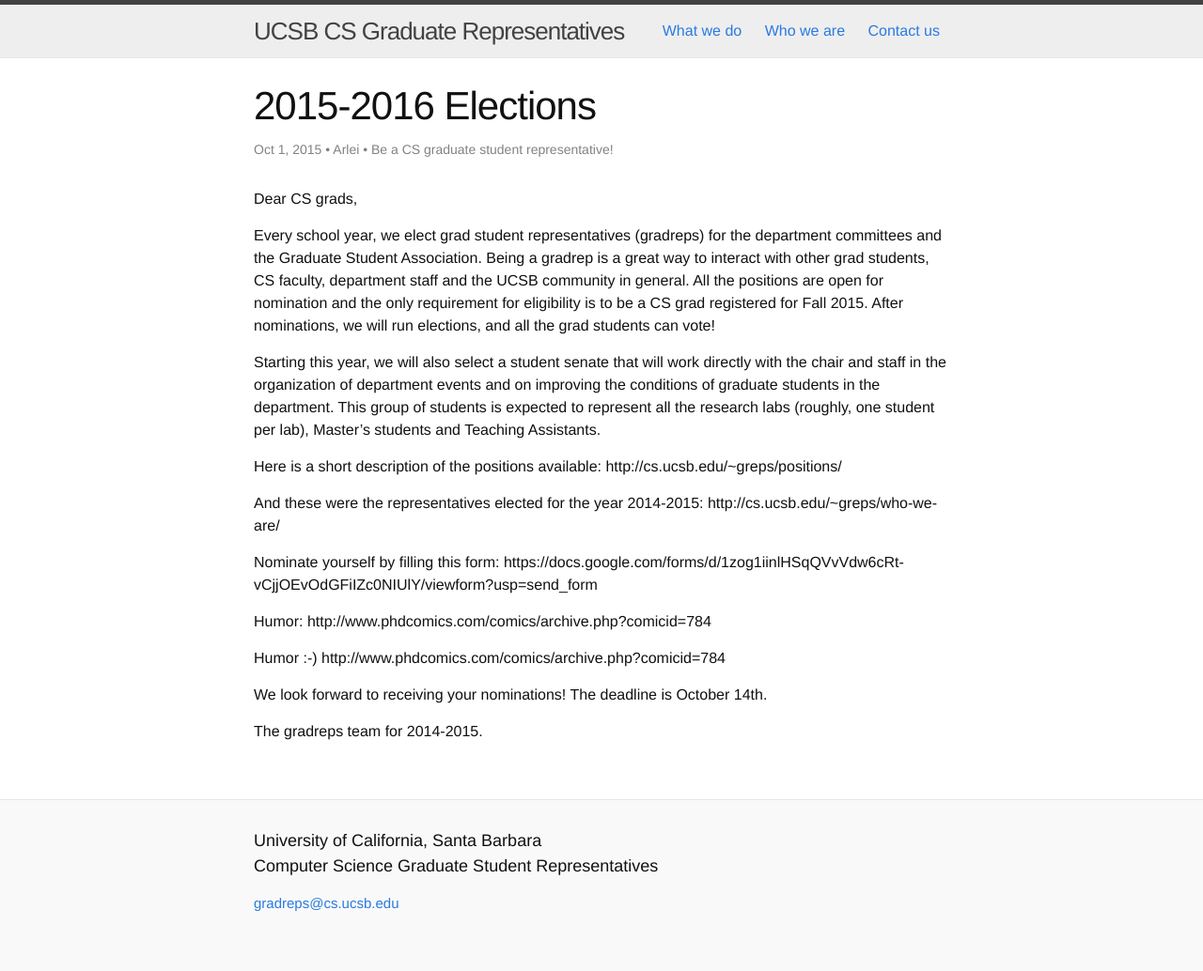
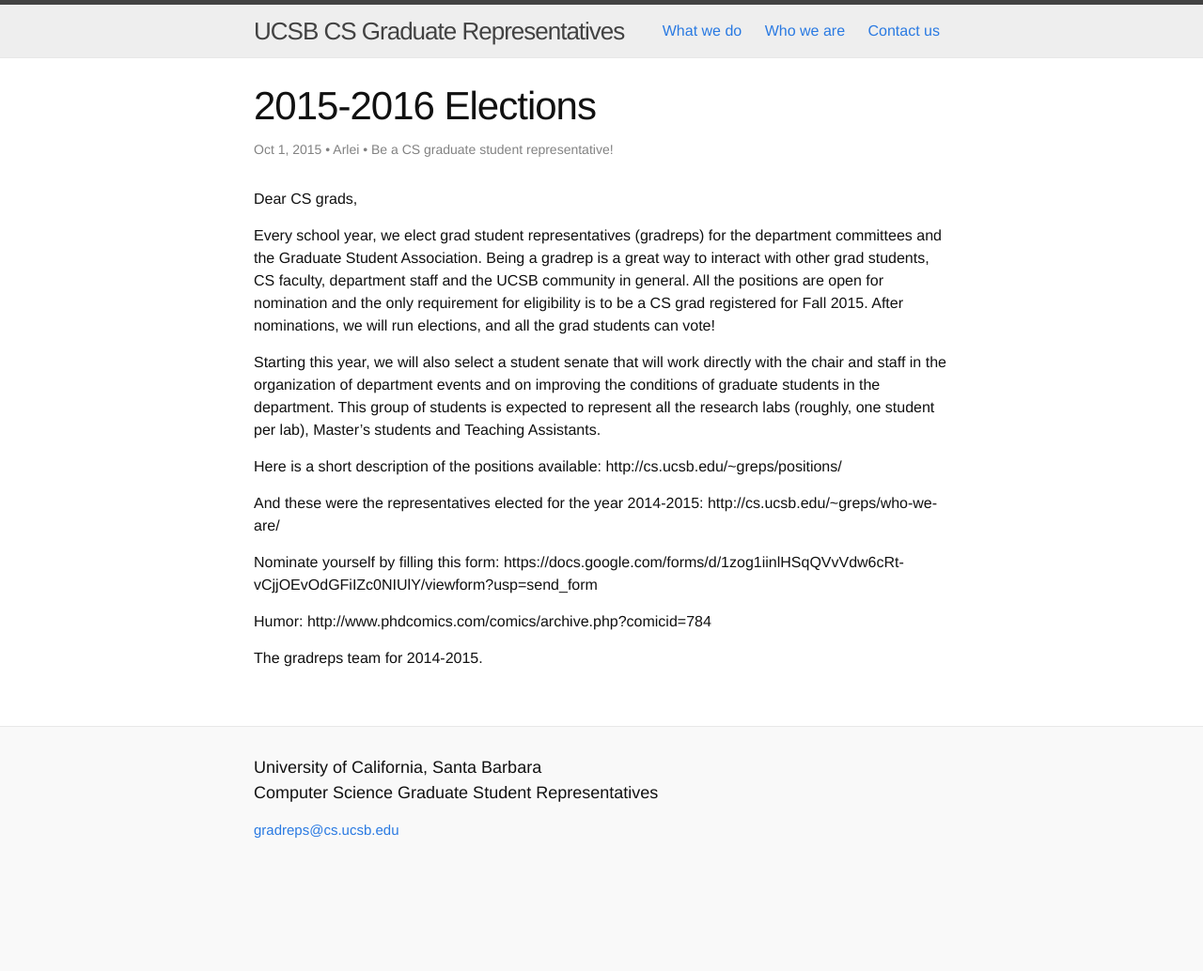
Before and after one commit to UCSB-CS-Graduate-Representatives/UCSB-CS-Graduate-Representatives.github.io, a Jekyll site: the page built from _posts/2015-10-01-2015-2016 Elections.md, in a window 1280 px wide. Shown: the whole page at 94% size. Built offline with Jekyll 4.4.1, drawn with Linux system fonts in a browser that asks for light colours; after the commit the page ends 956 px from its top, so only the background shows below that.

Commit message:
Revert "Fixing"
This reverts commit 42e6cb4ab143558a7929aa43e4d8bb637fab64ec.

```diff
--- a/_posts/2015-10-01-2015-2016 Elections.md
+++ b/_posts/2015-10-01-2015-2016 Elections.md
@@ -23,9 +23,4 @@ https://docs.google.com/forms/d/1zog1iinlHSqQVvVdw6cRt-vCjjOEvOdGFiIZc0NIUlY/vie
 Humor:
 http://www.phdcomics.com/comics/archive.php?comicid=784
 
-Humor :-)
-http://www.phdcomics.com/comics/archive.php?comicid=784
-
-We look forward to receiving your nominations! The deadline is October 14th.
-
 The gradreps team for 2014-2015.
```
